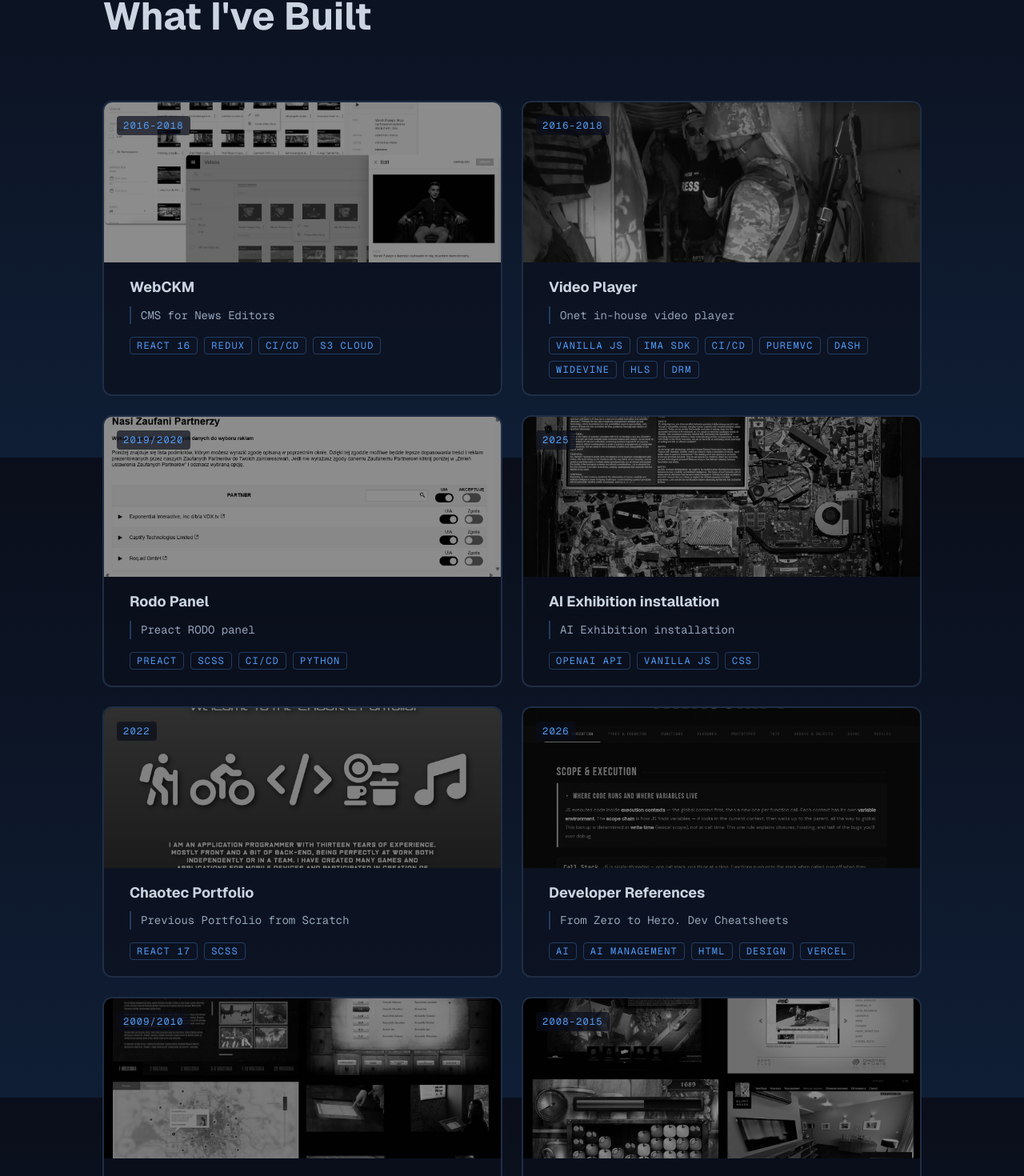
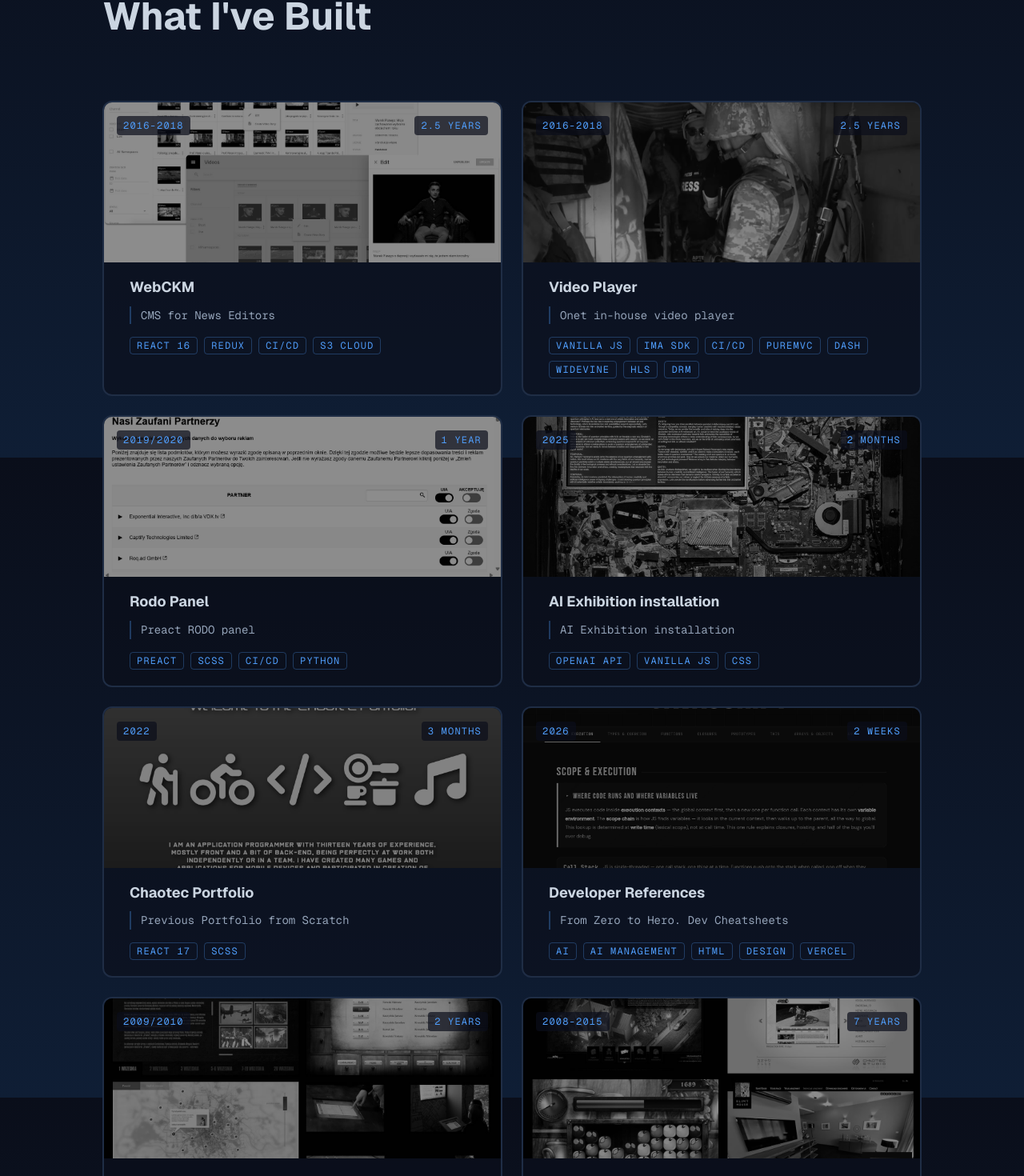
Before and after one commit to Jamisu/action-point, a Next.js app: page /projects in a window 1280 px wide. Shown: the part 228-1698 px from the top of the page at 80% size. Built offline with nearby package versions, Linux system fonts and the light colour scheme.

Commit message:
added a "work span period" to Project tiles, modal and data

```diff
--- a/public/data/data.json
+++ b/public/data/data.json
@@ -201,6 +201,7 @@
     {
       "title": "WebCKM",
       "date": "2016-2018",
+      "span": "2.5 years",
       "image": "/images/3_webckm.jpg",
       "shortDesc": "CMS for News Editors",
       "fullDesc": "Extensive CMS for News Editors, with various content types, media management, and publishing workflows. Video upload by chunks to S3 Cloud",
@@ -209,6 +210,7 @@
     {
       "title": "Video Player",
       "date": "2016-2018",
+      "span": "2.5 years",
       "image": "/images/4_video.jpg",
       "shortDesc": "Onet in-house video player",
       "fullDesc": "Assumed sole responsibility for a legacy in-house video player and maintained it over several years; independently implemented an IMA SDK integration from scratch",
@@ -217,6 +219,7 @@
     {
       "title": "Rodo Panel",
       "date": "2019/2020",
+      "span": "1 year",
       "image": "/images/4b_rodo.jpg",
       "shortDesc": "Preact RODO panel",
       "fullDesc": "Developement of a GDPR consent management panel (TCF 2.0) for vendor selection and consent editing, deployed across multiple affiliated platforms, with ongoing adaptation to regulatory changes",
@@ -225,6 +228,7 @@
     {
       "title": "AI Exhibition installation",
       "date": "2025",
+      "span": "2 months",
       "image": "/images/0_ai.jpg",
       "shortDesc": "AI Exhibition installation",
       "fullDesc": "An art installation held in UFO art gallery in Krakow, for Radim Koros PhD, powered by two different AI characters (openAI API) chatting with each other about art, using just one account. Savable chat history, modifiable personalities.",
@@ -234,6 +238,7 @@
     {
       "title": "Chaotec Portfolio",
       "date": "2022",
+      "span": "3 months",
       "image": "/images/1_chaotec.jpg",
       "shortDesc": "Previous Portfolio from Scratch",
       "fullDesc": "Previous portfolio made from scratch, no AI assistance. Animated icons through scss only. Two color modes",
@@ -243,6 +248,7 @@
     {
       "title": "Developer References",
       "date": "2026",
+      "span": "2 weeks",
       "image": "/images/2_ref.jpg",
       "shortDesc": "From Zero to Hero. Dev Cheatsheets",
       "fullDesc": "Developer cheatsheets. From Vanilla.js to Next.js. React, TypeScript, Tailwind, and more. Will become public soon :)",
@@ -252,6 +258,7 @@
     {
       "title": "History Museum Of Krakow",
       "date": "2009/2010",
+      "span": "2 years",
       "image": "/images/5_mhk.jpg",
       "shortDesc": "Presentations for the Historical Museum of the City of Kraków",
       "fullDesc": "Developed 20 interactive touchscreen kiosk presentations for the Historical Museum of the City of Kraków (Schindler's Factory), covering diverse historical topics with visuals tailored to individually themed exhibition rooms",
@@ -260,6 +267,7 @@
     {
       "title": "Flash Works",
       "date": "2008-2015",
+      "span": "7 years",
       "image": "/images/6_flash.jpg",
       "shortDesc": "7 yers of Flash. A collection of my works stored on Behance",
       "fullDesc": "7 years of Flash/ActionScript 3 development — a creative era spanning browser games, e-learning modules, kiosk presentations, a flipping book content system, and a real-time 3D terrain editor (Flare3D); archived works available on Behance",
--- a/src/components/ui/ProjectModal.tsx
+++ b/src/components/ui/ProjectModal.tsx
@@ -77,6 +77,11 @@ export default function ProjectModal({
               </span>
             )}
           </div>
+          <div className="absolute bottom-4 right-8">
+            <span className="font-mono text-xs uppercase tracking-widest text-[var(--c-blue)] bg-[var(--c-bg)]/70 px-2 py-1 rounded">
+              {project.span}
+            </span>
+          </div>
         </div>
 
         <div className="p-6 pl-10 flex flex-col gap-4">
--- a/src/components/ui/ProjectTile.tsx
+++ b/src/components/ui/ProjectTile.tsx
@@ -9,7 +9,7 @@ export default function ProjectTile({ project, index, onClick }: {
 }) {
   const [hovered, setHovered] = useState(false)
 
-  const { ref, isVisible } = useIntersectionObserver<HTMLDivElement>( { delay: index * 80 } )
+  const { ref, isVisible } = useIntersectionObserver<HTMLDivElement>({ delay: index * 80 })
 
   return (
     <div
@@ -40,11 +40,19 @@ export default function ProjectTile({ project, index, onClick }: {
             filter: hovered ? 'brightness(0.65)' : 'brightness(0.55) grayscale(1)'
           }}
         />
+
         <div className="absolute top-4 left-4">
           <span className="font-mono text-xs uppercase tracking-widest text-[var(--c-blue)] bg-[var(--c-bg)]/70 px-2 py-1 rounded">
             {project.date}
           </span>
         </div>
+
+        <div className="absolute top-4 right-4">
+          <span className="font-mono text-xs uppercase tracking-widest text-[var(--c-blue)] bg-[var(--c-bg)]/70 px-2 py-1 rounded">
+            {project.span}
+          </span>
+        </div>
+
         <div
           className="absolute inset-0 flex items-center justify-center"
           style={{ opacity: hovered ? 1 : 0, transition: 'opacity 0.2s ease' }}
--- a/src/types/types.ts
+++ b/src/types/types.ts
@@ -41,6 +41,7 @@ export interface ContactLink {
 export interface Project {
   title: string
   date: string
+  span: string
   image: string
   shortDesc: string
   fullDesc: string
```
